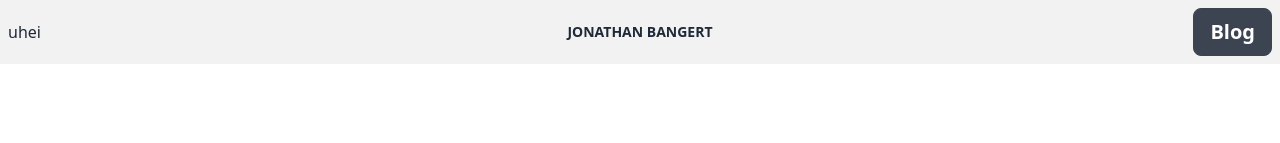
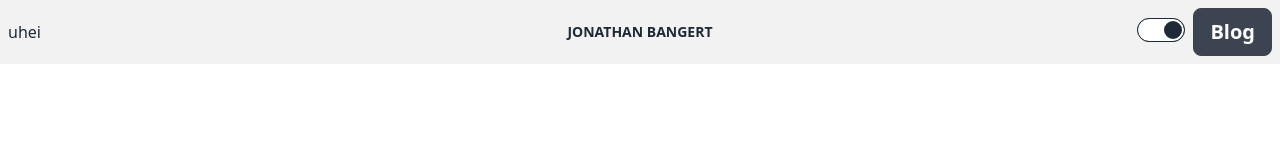
Before and after one commit to arctixdev/arctix.dev, a SvelteKit app: page / in a window 1280 px wide. Shown: the top 143 px of the page. Built offline with nearby package versions, Linux system fonts and the light colour scheme.

Commit message:
navbar changes

```diff
--- a/src/components/navbar.svelte
+++ b/src/components/navbar.svelte
@@ -1,4 +1,4 @@
-<div class="navbar bg-base-200 flex sticky top-0 h-10 z-50">
+<div class="navbar bg-base-200 flex sticky top-0 h-10 z-50 gap-5">
 	<div class="navbar-start">
 		<a href="/">uhei</a>
 	</div>
@@ -6,7 +6,15 @@
 		<a href="/" class="btn btn-ghost">Jonathan Bangert</a>
 	</div>
 	<div class="navbar-end">
-		<a href="/blog" class="btn normal-case text-xl text-center">Blog</a>
+        <ul class="flex">
+            <li class="flex-1 p-2 align-middle">
+                <input type="checkbox" class="toggle align-middle" checked />
+            </li>
+            <li class="flex-1 justify-between">
+                <a href="/blog" class="btn normal-case text-xl text-center">Blog</a>
+            </li>
+
+        </ul>
 	</div>
 	<!--<div class="navbar-end">
         <a href="/" class="btn">Home</a>
```
